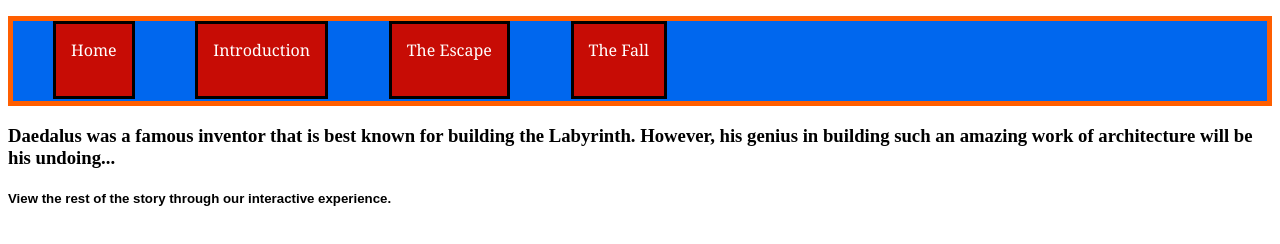
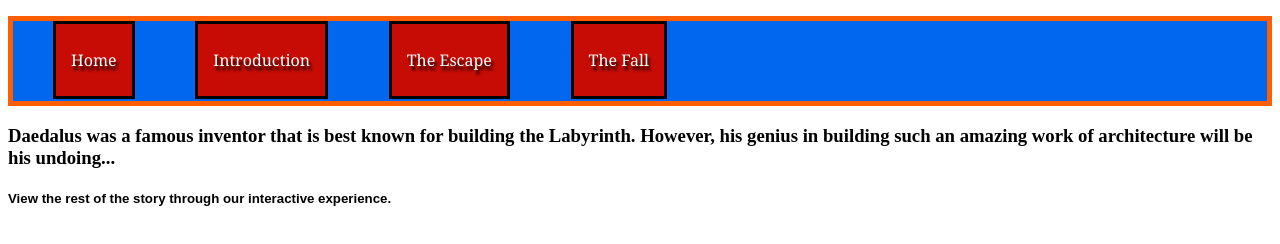
Before and after one commit to jdmar3-comp426/a01-officialmsu, a website: page index.html in a window 1280 px wide. Drawn offline with Linux system fonts and the light colour scheme.

Commit message:
add in new selectors, and center menu links

```diff
--- a/index.html
+++ b/index.html
@@ -9,10 +9,10 @@
     <body>
         <div id="navigation">
             <ul id="nav-list">
-                <li><a href="index.html">Home</a></li>
-                <li><a href="introduction.html">Introduction</a></li>
-                <li><a href="escape.html">The Escape</a></li>
-                <li><a href="thefall.html">The Fall</a></li>
+                <li id="tab1"><a id="link1" href="index.html">Home</a></li>
+                <li id="tab2"><a id="link2" href="introduction.html">Introduction</a></li>
+                <li id="tab3"><a id="link3" href="escape.html">The Escape</a></li>
+                <li id="tab4"><a id="link4" href="thefall.html">The Fall</a></li>
             </ul>
         </div>
         <div id="content">
--- a/styles.css
+++ b/styles.css
@@ -37,3 +37,35 @@ li:hover{
 ul li{
     font-family: 'Georgia';
 }
+#link1{
+    text-shadow: 2px 4px 3px black;
+}
+#link2{
+    text-shadow: 2px 4px 3px black;
+}
+#link3{
+    text-shadow: 2px 4px 3px black;
+}
+#link4{
+    text-shadow: 2px 4px 3px black;
+}
+#tab1{
+    display: flex;
+    flex-direction: column;
+    justify-content: center;
+}
+#tab2{
+    display: flex;
+    flex-direction: column;
+    justify-content: center;
+}
+#tab3{
+    display: flex;
+    flex-direction: column;
+    justify-content: center;
+}
+#tab4{
+    display: flex;
+    flex-direction: column;
+    justify-content: center;
+}
```
Also changed, not shown: escape.html (+4 -4 lines), introduction.html (+4 -4 lines), thefall.html (+4 -4 lines).
